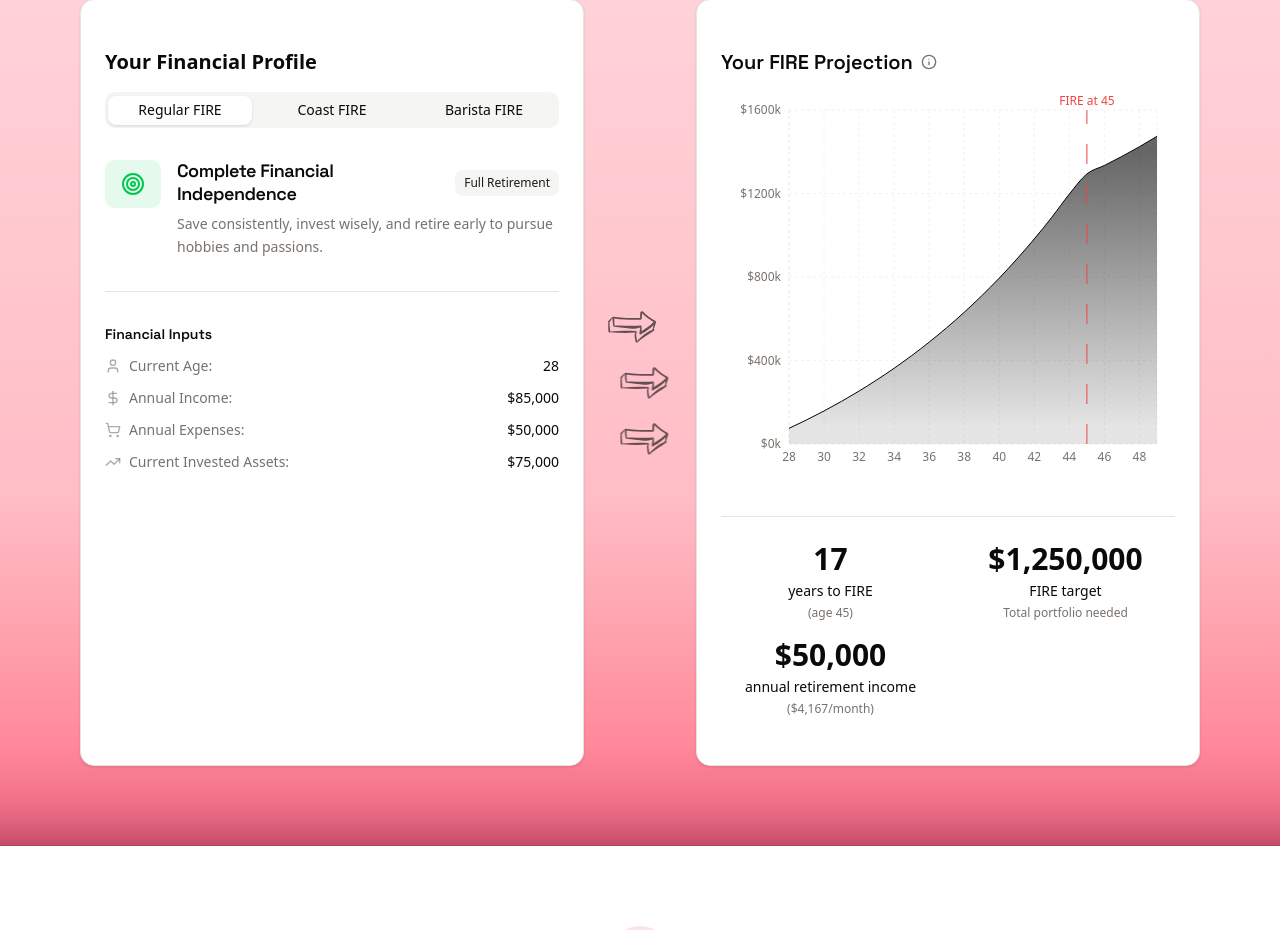
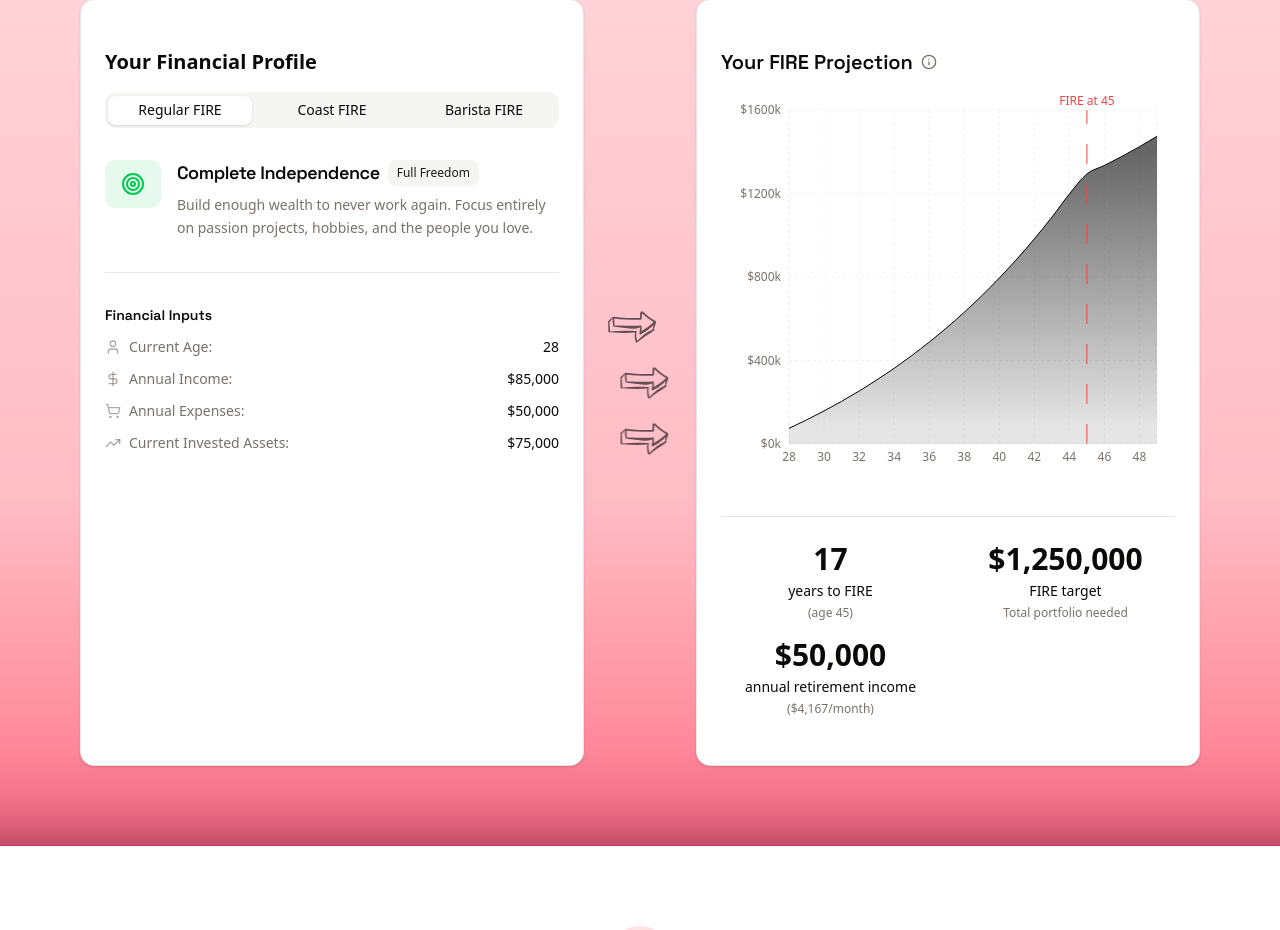
Before and after one commit to schelskedevco/ignidash-legacy, a Next.js app: page / in a window 1280 px wide. Shown: the part 998-1928 px from the top of the page. Built offline with nearby package versions, Linux system fonts and the light colour scheme.

Commit message:
content updates

```diff
--- a/src/components/sections/fire-scenarios/shared/fire-data.ts
+++ b/src/components/sections/fire-scenarios/shared/fire-data.ts
@@ -34,12 +34,11 @@ const createBaristaFireScenario = (
 export const SCENARIOS: Scenario[] = [
   createRegularFireScenario({
     id: ScenarioId.REGULAR_FIRE,
-    title: "Traditional FIRE",
-    subtitle: "Complete Financial Independence",
+    subtitle: "Complete Independence",
     content:
-      "Save consistently, invest wisely, and retire early to pursue hobbies and passions.",
+      "Build enough wealth to never work again. Focus entirely on passion projects, hobbies, and the people you love.",
     icon: Target,
-    focusArea: "Full Retirement",
+    focusArea: "Full Freedom",
     color: "text-green-500",
     bgColor: "bg-green-500/10",
     inputs: {
@@ -53,12 +52,11 @@ export const SCENARIOS: Scenario[] = [
   }),
   createCoastFireScenario({
     id: ScenarioId.FAMILY_COAST,
-    title: "Young Family Planning",
-    subtitle: "Coast FIRE with Kids",
+    subtitle: "Family-First Freedom",
     content:
-      "Front-load savings before kids, then coast to FIRE while focusing on family.",
+      "Save aggressively now, then shift focus to raising kids without financial stress. Let your investments grow while you parent.",
     icon: Baby,
-    focusArea: "Kids & Family",
+    focusArea: "Parenting Priority",
     color: "text-blue-500",
     bgColor: "bg-blue-500/10",
     inputs: {
@@ -75,12 +73,11 @@ export const SCENARIOS: Scenario[] = [
   }),
   createBaristaFireScenario({
     id: ScenarioId.SABBATICAL_BARISTA,
-    title: "Digital Nomad Dreams",
-    subtitle: "Barista FIRE with Travel",
+    subtitle: "Work-Optional Explorer",
     content:
-      "Take mini-retirements and work remotely while exploring the world.",
+      "Blend part-time work with extended travel. Create a flexible lifestyle that balances income, freedom, and exploration.",
     icon: Plane,
-    focusArea: "Travel & Sabbaticals",
+    focusArea: "Flexible Adventure",
     color: "text-purple-500",
     bgColor: "bg-purple-500/10",
     inputs: {
--- a/src/components/sections/fire-scenarios/shared/fire-types.ts
+++ b/src/components/sections/fire-scenarios/shared/fire-types.ts
@@ -41,7 +41,6 @@ export type StrategyParameters =
 // Discriminated union for better type safety
 export interface BaseScenario {
   id: ScenarioId;
-  title: string;
   subtitle: string;
   content: string;
   icon: typeof Baby | typeof Plane | typeof Target;
```
